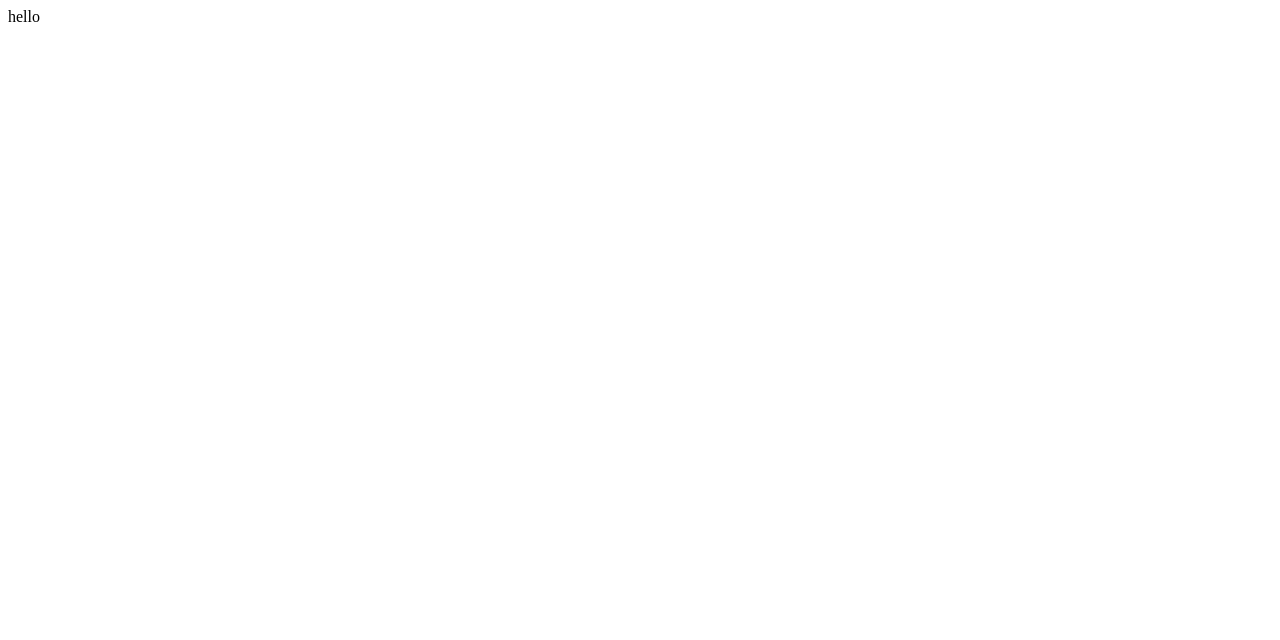
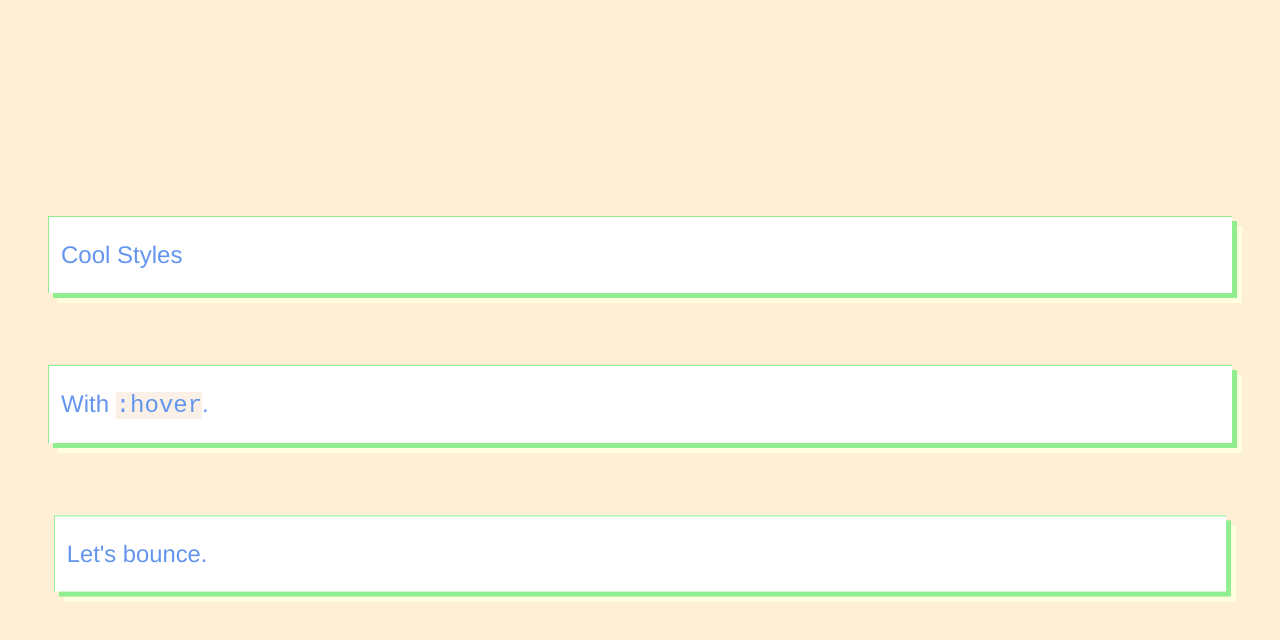
Before and after one commit to hamcompe/longlen, a Next.js app: page / in a window 1280 px wide. Shown: the top 640 px of the page. Built offline with nearby package versions, Linux system fonts and the light colour scheme.

Commit message:
Setup with emotion

```diff
--- a/package.json
+++ b/package.json
@@ -10,6 +10,8 @@
     "type-check": "tsc"
   },
   "dependencies": {
+    "@emotion/core": "^10.0.10",
+    "@emotion/styled": "^10.0.10",
     "@zeit/next-typescript": "^1.1.1",
     "next": "^8.1.0",
     "react": "^16.8.6",
@@ -19,6 +21,7 @@
     "@types/next": "^8.0.4",
     "@types/react": "^16.8.15",
     "@types/react-dom": "^16.8.4",
+    "babel-plugin-emotion": "^10.0.9",
     "typescript": "^3.4.5"
   }
 }
--- a/pages/index.js
+++ b/pages/index.js
@@ -1,3 +1,82 @@
 import React from 'react'
+import Head from 'next/head'
+import styled from '@emotion/styled'
+import { keyframes, css, Global } from '@emotion/core'
 
-export default () => <div>hello</div>
+const basicStyles = css`
+  background-color: white;
+  color: cornflowerblue;
+  border: 1px solid lightgreen;
+  border-right: none;
+  border-bottom: none;
+  box-shadow: 5px 5px 0 0 lightgreen, 10px 10px 0 0 lightyellow;
+  transition: all 0.1s linear;
+  margin: 3rem 0;
+  padding: 1rem 0.5rem;
+`
+const hoverStyles = css`
+  &:hover {
+    color: white;
+    background-color: lightgray;
+    border-color: aqua;
+    box-shadow: -15px -15px 0 0 aqua, -30px -30px 0 0 cornflowerblue;
+  }
+`
+const bounce = keyframes`
+  from {
+    transform: scale(1.01);
+  }
+  to {
+    transform: scale(0.99);
+  }
+`
+
+const Basic = styled.div`
+  ${basicStyles};
+`
+
+const Combined = styled.div`
+  ${basicStyles};
+  ${hoverStyles};
+  & code {
+    background-color: linen;
+  }
+`
+const Animated = styled.div`
+  ${basicStyles};
+  ${hoverStyles};
+  & code {
+    background-color: linen;
+  }
+  animation: ${props => props.animation} 0.2s infinite ease-in-out alternate;
+`
+
+export default () => {
+  return (
+    <React.Fragment>
+      <Global
+        styles={css`
+          html,
+          body {
+            padding: 3rem 1rem;
+            margin: 0;
+            background: papayawhip;
+            min-height: 100%;
+            font-family: Helvetica, Arial, sans-serif;
+            font-size: 24px;
+          }
+        `}
+      />
+      <Head>
+        <title>With Emotion</title>
+      </Head>
+      <div>
+        <Basic>Cool Styles</Basic>
+        <Combined>
+          With <code>:hover</code>.
+        </Combined>
+        <Animated animation={bounce}>Let's bounce.</Animated>
+      </div>
+    </React.Fragment>
+  )
+}
```
Also changed, not shown: .babelrc, 1 other file (tests, documents, lock files or other folders).
